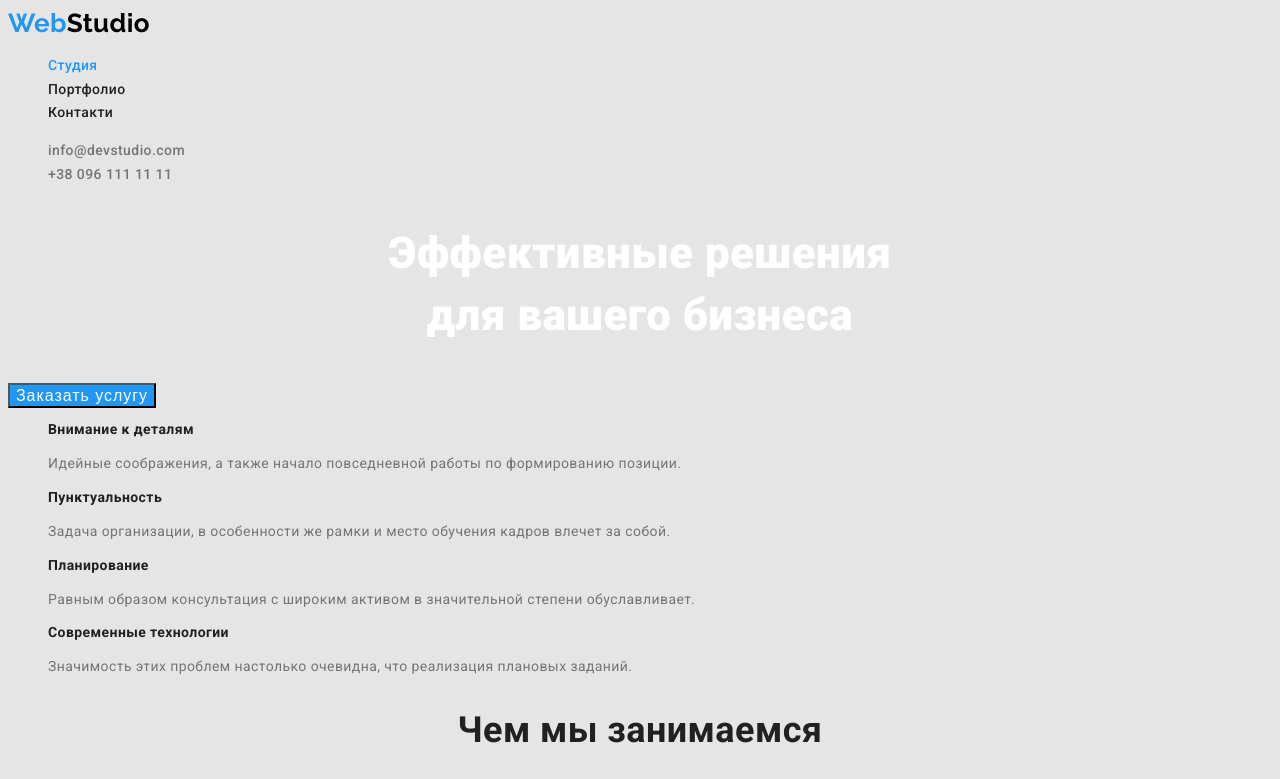
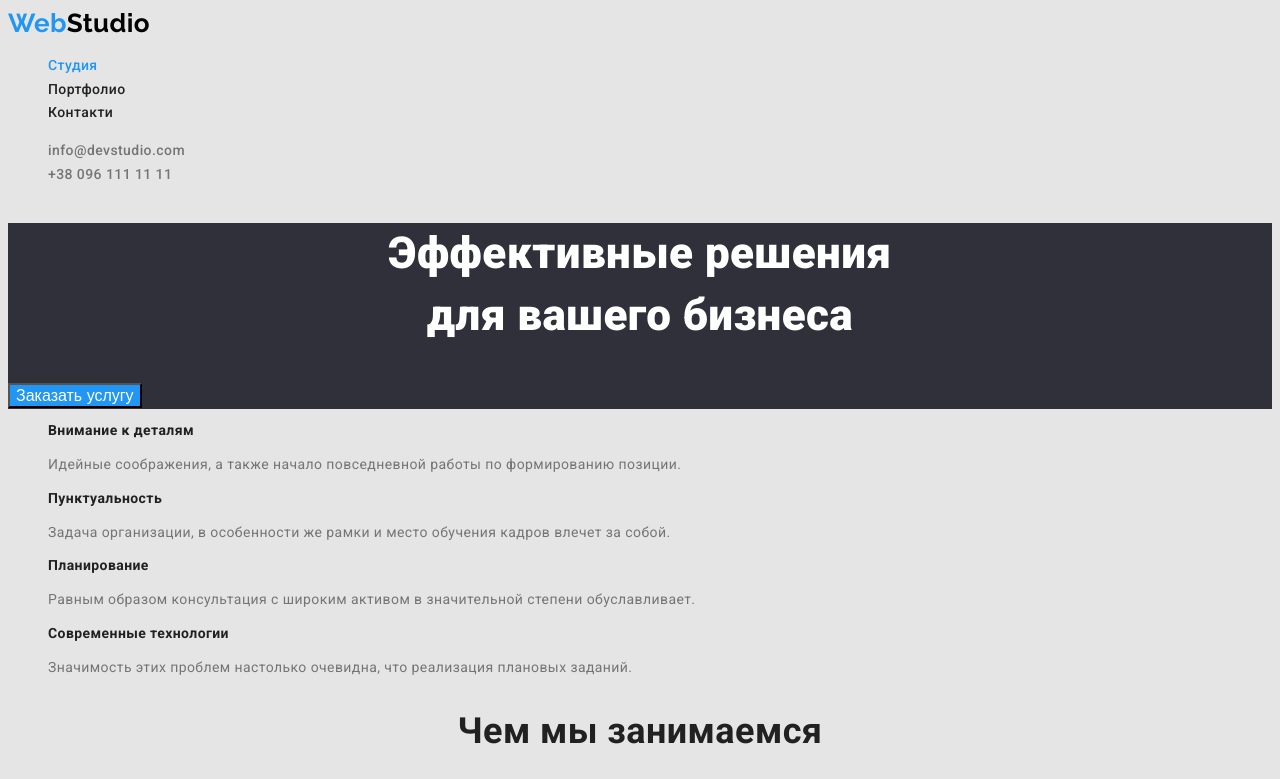
Before and after one commit to lenkabz/lenkabz-goit-markup-hw-02, a plain HTML site: page index.html in a window 1280 px wide. Shown: the top 779 px of the page. Drawn offline with Linux system fonts and the light colour scheme.

Commit message:
додало фон

```diff
--- a/css/styles.css
+++ b/css/styles.css
@@ -73,7 +73,11 @@ span {
     color: var(--accent-color);
 }
 
-/* here */
+/* hero */
+
+.hero {
+background: #2F303A;
+}
 
 .hero-title {
     font-weight: 900;
@@ -165,10 +169,8 @@ span {
     cursor: pointer;
     font-size: 16px;
     line-height: 1.2;
-    display: flex;
     align-items: center;
     text-align: center;
-    letter-spacing: 0.06em;
     color : var(--button-color);
     background-color: var(--button-bg-color);
 }
```
